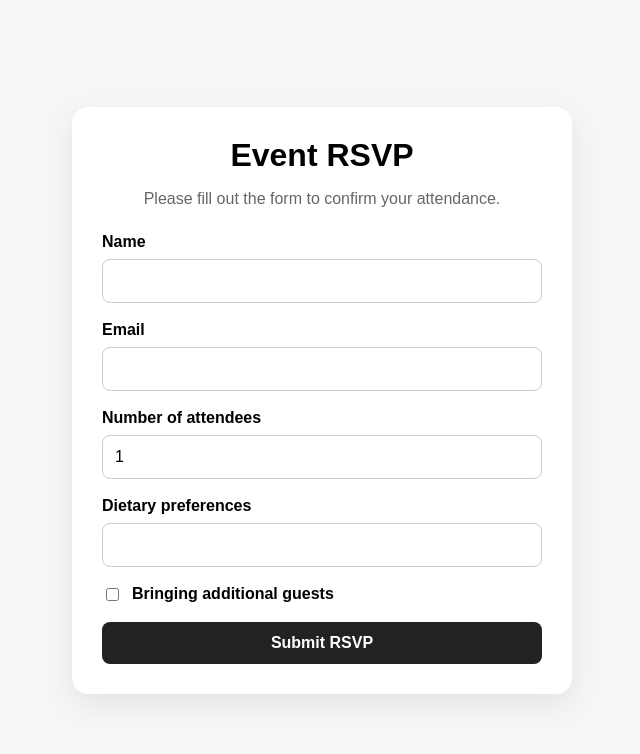
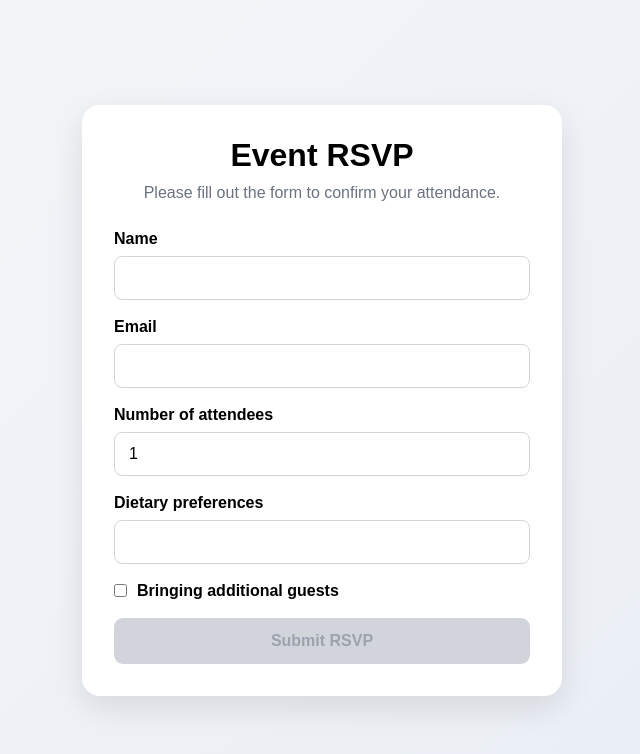
Before and after one commit to djimgon/react-learning-lab, a React app in the folder frontend/: page / in a window 1280 px wide. Shown: the top 754 px of the page, without its empty margins (318-958 px from the left). Built offline with nearby package versions, Linux system fonts and the light colour scheme; the HTML template or start-up script is replaced by a standard one.

Commit message:
Lab 03 - feat: add handleSubmit

```diff
--- a/frontend/src/lab/03-event-rsvp/Exercise.jsx
+++ b/frontend/src/lab/03-event-rsvp/Exercise.jsx
@@ -70,8 +70,26 @@ const Exercise = () => {
             Bringing additional guests
           </label>
 
-          <button type="submit">Submit RSVP</button>
+          <button
+            type="submit"
+            disabled={!name.trim() || !email.trim() || attendees < 1}
+          >
+            Submit RSVP
+          </button>
         </form>
+        {submitted && (
+          <div className="confirmation">
+            <h2>RSVP Submitted!</h2>
+
+            <p>Name: {name}</p>
+            <p>Email: {email}</p>
+            <p>Number of attendees: {attendees}</p>
+            <p>Dietary preferences: {dietary || "None"}</p>
+            <p>
+              Bringing additional guests: {additionalGuests ? "Yes" : "No"}
+            </p>
+          </div>
+        )}
       </div>
     </div>
   );
--- a/frontend/src/lab/03-event-rsvp/styles.css
+++ b/frontend/src/lab/03-event-rsvp/styles.css
@@ -4,37 +4,42 @@
 
 body {
   margin: 0;
+  min-height: 100vh;
   font-family: Arial, sans-serif;
-  background: #f4f6f8;
+  background: linear-gradient(135deg, #f4f6f8, #e9eef5);
+}
+
+#root {
+  min-height: 100vh;
 }
 
 .container {
   min-height: 100vh;
   display: flex;
+  align-items: center;
   justify-content: center;
-  align-items: center;
-  padding: 20px;
+  padding: 24px;
 }
 
 .form-card {
   width: 100%;
-  max-width: 500px;
-  background: white;
-  padding: 30px;
-  border-radius: 16px;
-  box-shadow: 0 10px 30px rgba(0, 0, 0, 0.08);
+  max-width: 480px;
+  padding: 32px;
+  background: #ffffff;
+  border-radius: 18px;
+  box-shadow: 0 12px 32px rgba(0, 0, 0, 0.1);
 }
 
 .form-card h1 {
-  margin-top: 0;
-  margin-bottom: 10px;
+  margin: 0 0 10px;
   text-align: center;
+  font-size: 32px;
 }
 
 .form-card > p {
-  margin-bottom: 25px;
+  margin: 0 0 28px;
   text-align: center;
-  color: #666;
+  color: #6b7280;
 }
 
 form {
@@ -52,15 +57,20 @@ label {
 
 input {
   width: 100%;
-  padding: 12px;
-  border: 1px solid #ccc;
+  padding: 12px 14px;
+  border: 1px solid #d1d5db;
   border-radius: 8px;
+  background: #ffffff;
   font-size: 16px;
+  transition:
+    border-color 0.2s ease,
+    box-shadow 0.2s ease;
 }
 
 input:focus {
   outline: none;
-  border-color: #555;
+  border-color: #111827;
+  box-shadow: 0 0 0 3px rgba(17, 24, 39, 0.08);
 }
 
 .checkbox-row {
@@ -71,19 +81,46 @@ input:focus {
 
 .checkbox-row input {
   width: auto;
+  margin: 0;
 }
 
 button {
-  padding: 12px;
+  width: 100%;
+  padding: 14px 20px;
   border: none;
-  border-radius: 8px;
+  border-radius: 9px;
+  background: #111827;
+  color: #ffffff;
   font-size: 16px;
   font-weight: 600;
   cursor: pointer;
-  background: #222;
-  color: white;
+  transition:
+    background 0.2s ease,
+    transform 0.2s ease;
 }
 
-button:hover {
-  opacity: 0.9;
+button:not(:disabled):hover {
+  background: #000000;
+  transform: translateY(-1px);
 }
+
+button:disabled {
+  background: #d1d5db;
+  color: #9ca3af;
+  cursor: not-allowed;
+}
+
+.confirmation {
+  margin-top: 28px;
+  padding-top: 24px;
+  border-top: 1px solid #e5e7eb;
+}
+
+.confirmation h2 {
+  margin: 0 0 18px;
+}
+
+.confirmation p {
+  margin: 10px 0;
+  color: #374151;
+}
```
